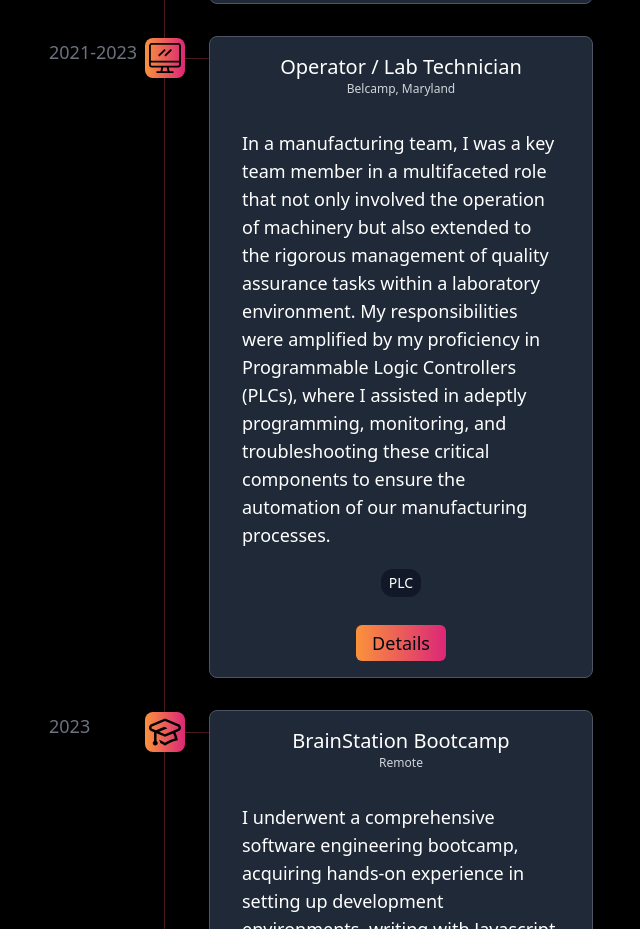
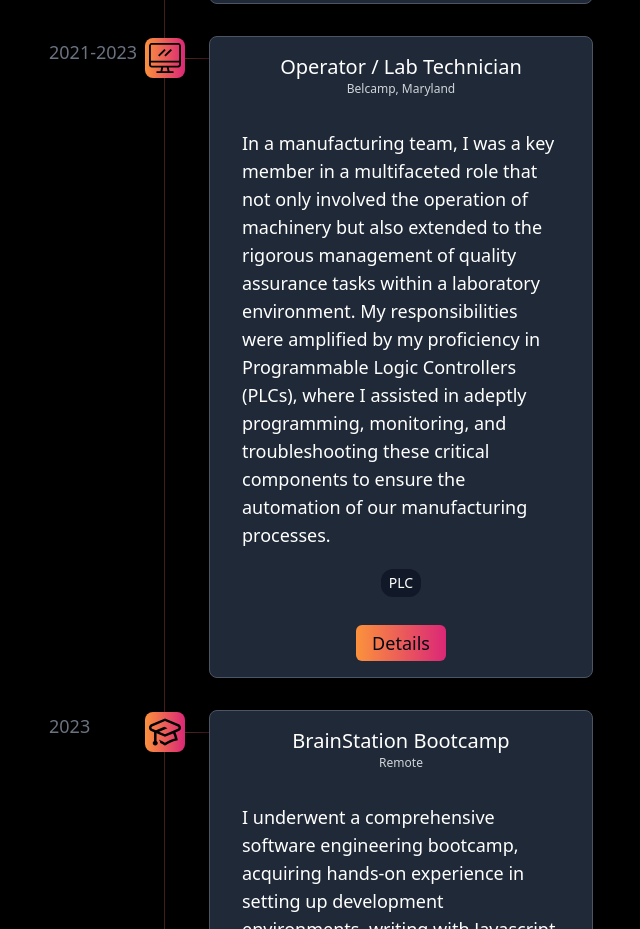
Before and after one commit to JonathanBattista/portfolio-website, a React (Create React App) app: page / in a window 1280 px wide. Shown: the part 2240-3169 px from the top of the page, without its empty margins (319-959 px from the left). Built offline with nearby package versions, Linux system fonts and the light colour scheme.

Commit message:
fixed wording

```diff
--- a/src/assets/timelineElements.js
+++ b/src/assets/timelineElements.js
@@ -16,7 +16,7 @@
     title: "Operator / Lab Technician",
     location: "Belcamp, Maryland",
     description:
-      "In a manufacturing team, I was a key team member in a multifaceted role that not only involved the operation of machinery but also extended to the rigorous management of quality assurance tasks within a laboratory environment. My responsibilities were amplified by my proficiency in Programmable Logic Controllers (PLCs), where I assisted in adeptly programming, monitoring, and troubleshooting these critical components to ensure the automation of our manufacturing processes.",
+      "In a manufacturing team, I was a key member in a multifaceted role that not only involved the operation of machinery but also extended to the rigorous management of quality assurance tasks within a laboratory environment. My responsibilities were amplified by my proficiency in Programmable Logic Controllers (PLCs), where I assisted in adeptly programming, monitoring, and troubleshooting these critical components to ensure the automation of our manufacturing processes.",
     buttonText: "Details",
     date: "2021-2023",
     icon: "work",
@@ -44,7 +44,7 @@
     buttonText: "Details",
     date: "2023-present",
     icon: "work",
-    color: "orange",
+    color: "purple",
     tech: ["JavaScript", "React", "HTML", "CSS", "Typescript"],
   },
 ];
```
